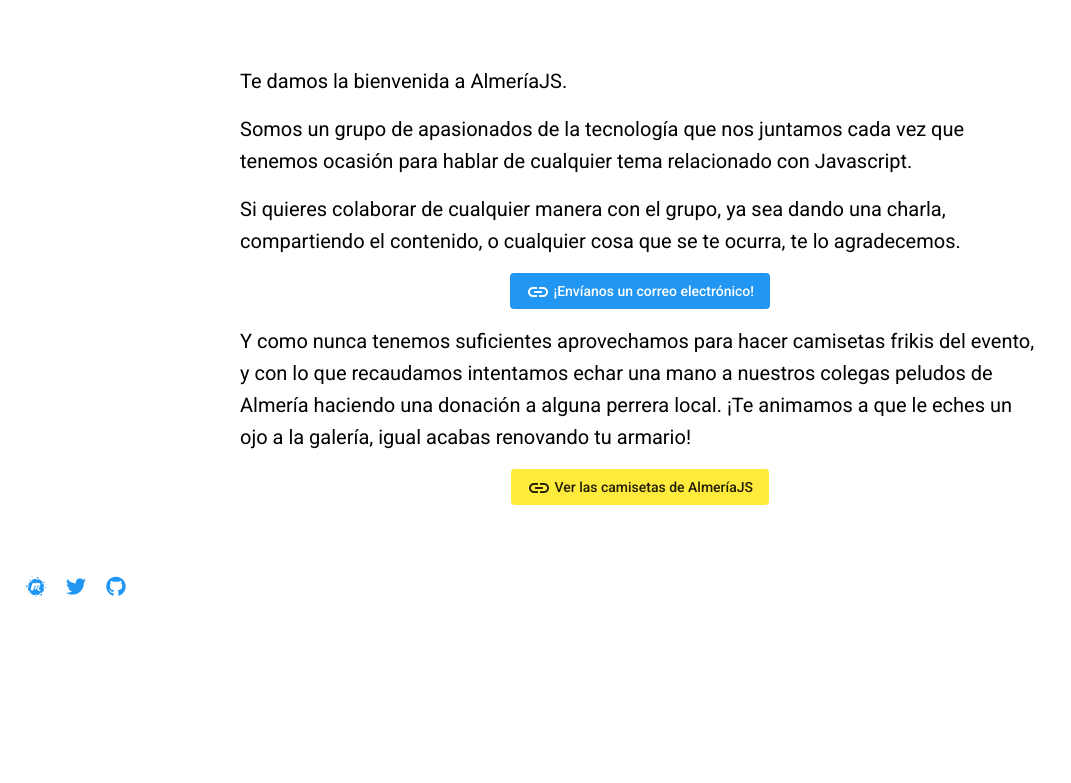
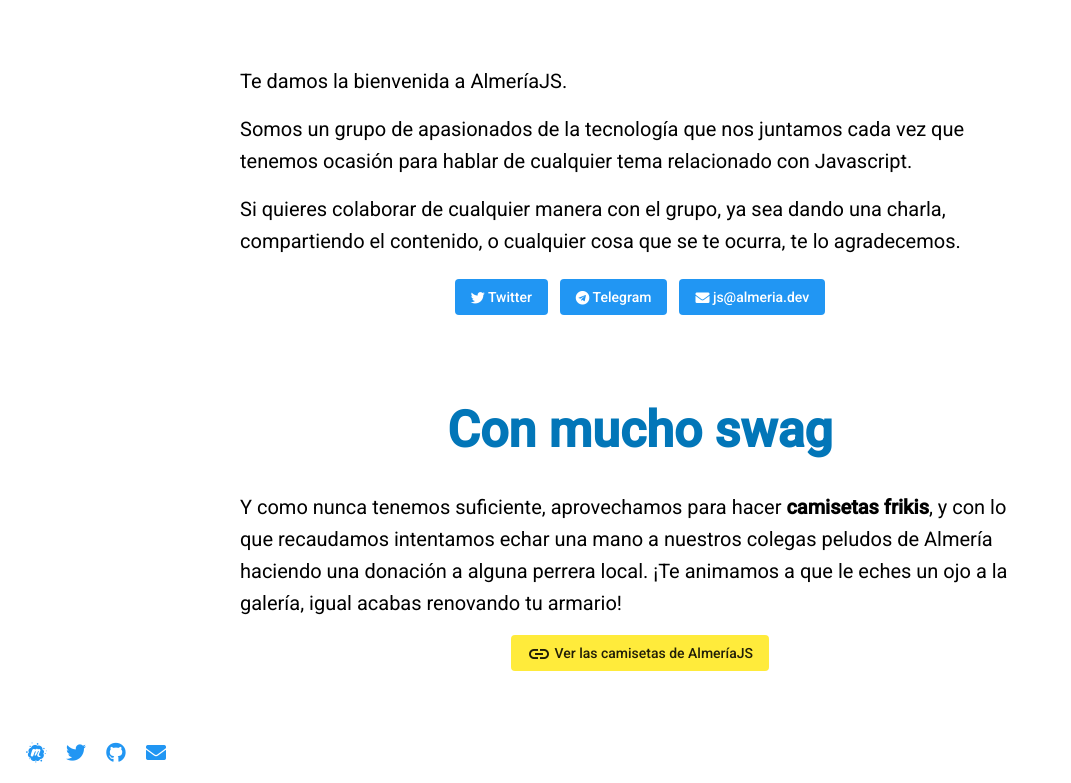
Before and after one commit to AlmeriaJS/AlmeriaJS, an Angular app: page / in a window 1280 px wide. Shown: the part 518-1301 px from the top of the page, without its empty margins (0-1071 px from the left). Before the commit the page ends 1135 px from the top, so only its background shows below. Built offline with nearby package versions, Linux system fonts and the light colour scheme.

Commit message:
feat: add social links

```diff
--- a/src/app/components/footer/footer.component.html
+++ b/src/app/components/footer/footer.component.html
@@ -25,6 +25,14 @@
       >
         <i class="fab fa-github"></i>
       </a>
+      <a
+        mat-icon-button
+        color="accent"
+        href="mailto:js@almeria.dev"
+        target="_blank"
+      >
+        <i class="fas fa-envelope"></i>
+      </a>
     </mat-toolbar-row>
   </mat-toolbar>
 </footer>
--- a/src/app/components/home/home.component.html
+++ b/src/app/components/home/home.component.html
@@ -5,17 +5,32 @@
     <p>Te damos la bienvenida a AlmeríaJS.</p>
     <p>Somos un grupo de apasionados de la tecnología que nos juntamos cada vez que tenemos ocasión para hablar de cualquier tema relacionado con Javascript.</p>
     <p>Si quieres colaborar de cualquier manera con el grupo, ya sea dando una charla, compartiendo el contenido, o cualquier cosa que se te ocurra, te lo agradecemos.</p>
-    <p style=" text-align: center; ">
+    <p class="links">
       <a
         mat-flat-button
         color="accent"
-        href="mailto:alvaro.quiros@gmail.com?subject=Hola AlmeríaJS"
+        href="https://twitter.com/almeriajs"
       >
-        <mat-icon> link </mat-icon> ¡Envíanos un correo electrónico!
+        <span class="fab fa-twitter"></span> Twitter
+      </a>
+      <a
+        mat-flat-button
+        color="accent"
+        href="https://telegram.me/almeriajs"
+      >
+        <span class="fab fa-telegram"></span> Telegram
+      </a>
+      <a
+        mat-flat-button
+        color="accent"
+        href="mailto:js@almeria.dev?subject=Hola AlmeríaJS"
+      >
+        <span class="fas fa-envelope"></span> js@almeria.dev
       </a>
     </p>
+    <h2>Con mucho swag</h2>
     <p>
-      Y como nunca tenemos suficientes aprovechamos para hacer camisetas frikis del evento, y con lo que recaudamos intentamos echar una mano a nuestros colegas peludos de Almería haciendo una donación a alguna perrera local. ¡Te animamos a que le eches un ojo a la galería, igual acabas renovando tu armario!
+      Y como nunca tenemos suficiente, aprovechamos para hacer <strong>camisetas frikis</strong>, y con lo que recaudamos intentamos echar una mano a nuestros colegas peludos de Almería haciendo una donación a alguna perrera local. ¡Te animamos a que le eches un ojo a la galería, igual acabas renovando tu armario!
     </p>
     <p style=" text-align: center; ">
       <a
--- a/src/app/components/home/home.component.scss
+++ b/src/app/components/home/home.component.scss
@@ -1,4 +1,5 @@
-h1 {
+h1,
+h2 {
   color: #0276b8;
   padding: 64px 0 32px;
   text-align: center;
@@ -38,3 +39,12 @@
     padding-bottom: 16px;
   }
 }
+
+:host {
+  .links {
+    text-align: center;
+    .mat-flat-button {
+      margin: 6px;
+    }
+  }
+}
--- a/src/app/shirts/containers/shirts/shirts.component.html
+++ b/src/app/shirts/containers/shirts/shirts.component.html
@@ -70,9 +70,9 @@
       <a
         mat-flat-button
         color="accent"
-        href="mailto:alvaro.quiros@gmail.com?subject=Hola AlmeríaJS"
+        href="mailto:js@almeria.dev?subject=Hola AlmeríaJS"
       >
-        <mat-icon>mail_outline</mat-icon> Envíanos un email
+        <mat-icon>mail_outline</mat-icon> Envíanos un email a js@almeria.dev
       </a>
     </div>
   </div>
--- a/src/index.html
+++ b/src/index.html
@@ -25,8 +25,7 @@
   <meta name="theme-color" content="#ffffff">
   <link href="https://fonts.googleapis.com/css?family=Roboto:300,400,500" rel="stylesheet">
   <link href="https://fonts.googleapis.com/icon?family=Material+Icons" rel="stylesheet">
-  <link rel="stylesheet" href="https://use.fontawesome.com/releases/v5.8.1/css/brands.css" integrity="sha384-n9+6/aSqa9lBidZMRCQHTHKJscPq6NW4pCQBiMmHdUCvPN8ZOg2zJJTkC7WIezWv" crossorigin="anonymous">
-  <link rel="stylesheet" href="https://use.fontawesome.com/releases/v5.8.1/css/fontawesome.css" integrity="sha384-vd1e11sR28tEK9YANUtpIOdjGW14pS87bUBuOIoBILVWLFnS+MCX9T6MMf0VdPGq" crossorigin="anonymous">
+  <link rel="stylesheet" href="https://use.fontawesome.com/releases/v5.8.1/css/all.css">
 </head>
 <body>
   <app-root></app-root>
```
